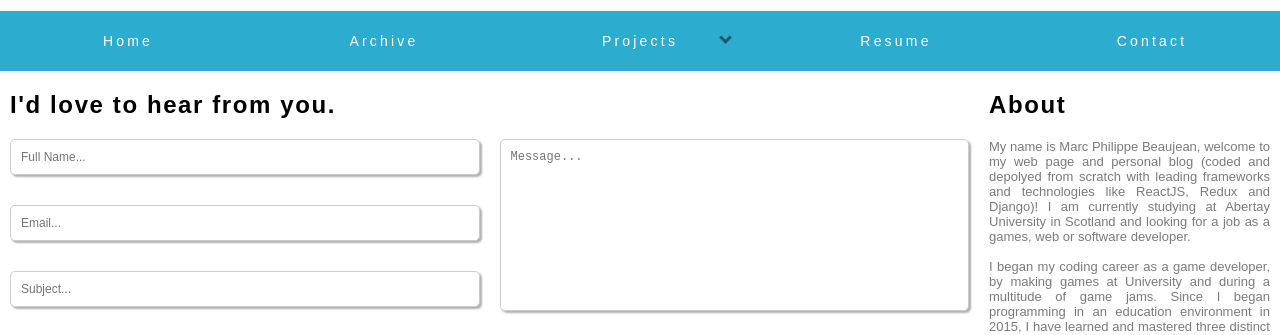
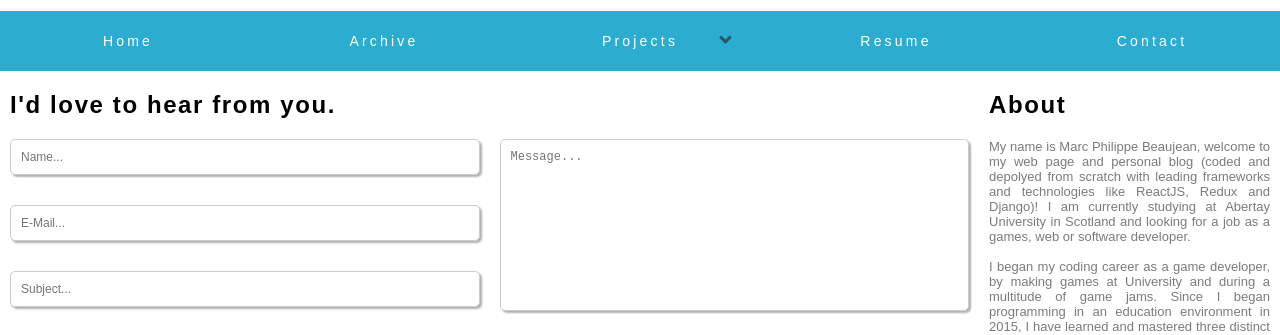
Before and after one commit to marcphilippebeaujean-abertay/ReactProjects, a React (Create React App) app in the folder blog-frontend/: page /contact in a window 1280 px wide. Shown: the top 335 px of the page. Built offline with nearby package versions, Linux system fonts and the light colour scheme.

Commit message:
updated the forms via the contact form component, yet it is updating all of that component

```diff
--- a/blog-frontend/src/components/Page Content/contact.jsx
+++ b/blog-frontend/src/components/Page Content/contact.jsx
@@ -2,6 +2,8 @@ import React, { Component } from "react";
 import PropTypes from "prop-types";
 import { connect } from "react-redux";
 import "../../css/style.css";
+
+import ContactFormElement from "./contactFormElement";
 
 class ContactComponent extends Component {
   render() {
@@ -13,28 +15,16 @@ class ContactComponent extends Component {
         <form id="contacts-form">
           <div id="contacts-grid">
             <div className="form-input-elem" id="form-def-text-inputs">
-              <input
-                className="contact-form-elem contact-form-tex-input small-form-elem"
-                type="text"
-                name="name"
-                placeholder="Full Name..."
-                value={this.props.nameInput}
-                onChange={event =>
-                  this.props.onNameFieldInput(event.target.value)
-                }
+              <ContactFormElement
+                placeholderText={"Name..."}
+                errorMsg={"Please enter at least 6 characters"}
+                id={"nameForm"}
               />
-              <p className="contact-form-error">{this.props.nameErrorMsg}</p>
-              <input
-                className="contact-form-elem contact-form-tex-input small-form-elem"
-                type="text"
-                name="email"
-                placeholder="Email..."
-                value={this.props.emailInput}
-                onChange={event =>
-                  this.props.onEmailFieldInput(event.target.value)
-                }
+              <ContactFormElement
+                placeholderText={"E-Mail..."}
+                errorMsg={"Please enter a valid E-Mail"}
+                id={"emailForm"}
               />
-              <p className="contact-form-error">{this.props.emailErrorMsg}</p>
               <input
                 className="contact-form-elem contact-form-tex-input small-form-elem"
                 type="text"
--- /dev/null
+++ b/blog-frontend/src/components/Page Content/contactFormElement.jsx
@@ -0,0 +1,70 @@
+import React, { Component } from "react";
+import PropTypes from "prop-types";
+import { connect } from "react-redux";
+import "../../css/style.css";
+
+// Form design
+
+// component id = id used to see what values should be matched to the component
+// component placeholder
+// component errormsg
+
+// Form value = value of that specific form element
+// Form error msg
+// Form show error msg?
+
+class ContactFormElement extends Component {
+  render() {
+    return (
+      <React.Fragment>
+        <input
+          className="contact-form-elem contact-form-tex-input small-form-elem"
+          type="text"
+          name={this.props.id}
+          placeholder={this.props.placeholderText}
+          value={this.props.formValue}
+          onChange={event => this.props.onFieldInput(event.target.value)}
+        />
+        <p className="contact-form-error">
+          {this.props.showError ? this.props.errorMsg : null}
+        </p>
+      </React.Fragment>
+    );
+  }
+}
+
+ContactFormElement.propTypes = {
+  id: PropTypes.string.isRequired,
+  placeholderText: PropTypes.string.isRequired,
+  errorMsg: PropTypes.string.isRequired,
+  formValue: PropTypes.string.isRequired,
+  showError: PropTypes.bool.isRequired,
+  onFieldInput: PropTypes.func.isRequired
+};
+
+const mapStateToProps = (state, ownProps) => {
+  console.log(ownProps.id);
+  return {
+    formValue: state.contactsFormReducer.forms[ownProps.id].formInput,
+    showError: state.contactsFormReducer.forms[ownProps.id].showError
+  };
+};
+
+const mapDispatchToProps = (dispatch, ownProps) => {
+  console.log(ownProps.id);
+  return {
+    onFieldInput: input => {
+      console.log(input);
+      dispatch({
+        type: "FORM_INPUT_UPDATE",
+        formInput: input,
+        formId: ownProps.id
+      });
+    }
+  };
+};
+
+export default connect(
+  mapStateToProps,
+  mapDispatchToProps
+)(ContactFormElement);
--- a/blog-frontend/src/reducers/contactsFormReducer.js
+++ b/blog-frontend/src/reducers/contactsFormReducer.js
@@ -1,6 +1,11 @@
 import { emailRegex, nameRegex } from "../regex";
 
 const minMessageLength = 10;
+
+const formState = {
+  formInput: "",
+  showError: false
+};
 
 const defaultState = {
   emailForm: "",
@@ -9,7 +14,11 @@ const defaultState = {
   subjectForm: "",
   emailErrorMsg: "",
   nameErrorMsg: "",
-  messageErrorMsg: ""
+  messageErrorMsg: "",
+  forms: {
+    nameForm: formState,
+    emailForm: formState
+  }
 };
 
 const validInputCheck = previousState => {
@@ -41,6 +50,9 @@ const validInputCheck = previousState => {
 const contactsFormReducer = (previousState = defaultState, action) => {
   let newState = { ...previousState };
   switch (action.type) {
+    case "FORM_INPUT_UPDATE":
+      newState.forms[action.formId].formInput = action.formInput;
+      break;
     case "EMAIL_FORM_UPDATE":
       newState.emailForm = action.data;
       break;
```
